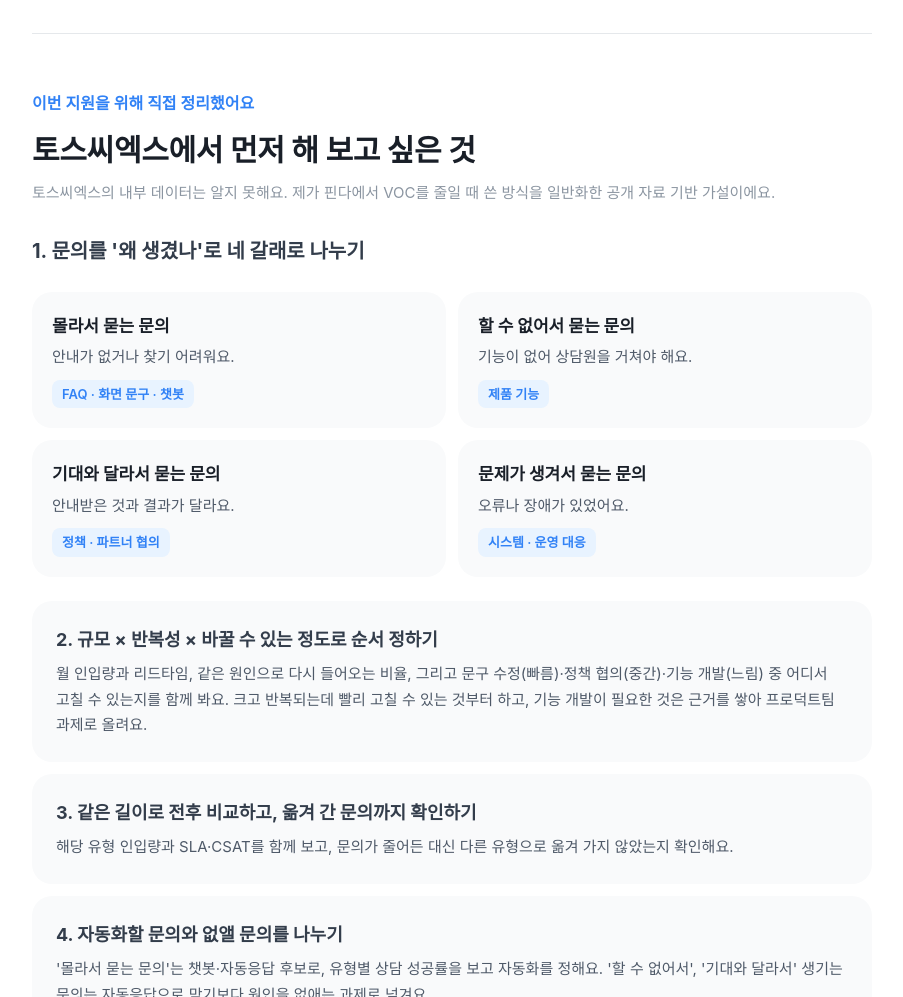
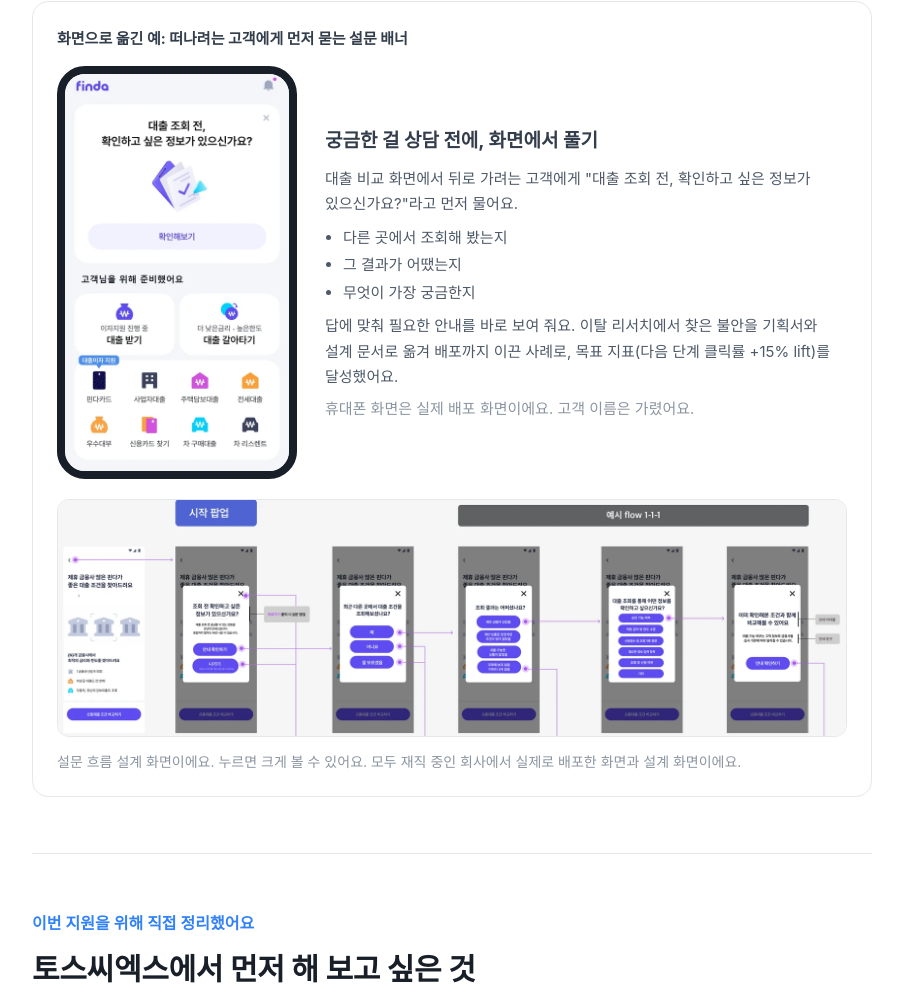
Before and after one commit to jylee-research/jiyoung-research-tcx, a plain HTML site: page index.html in a window 1280 px wide. Shown: the part 3855-4852 px from the top of the page, without its empty margins (188-1091 px from the left). Drawn offline with Linux system fonts and the light colour scheme; a web font is replaced by a local one.

Commit message:
포트폴리오 페이지

```diff
--- a/index.html
+++ b/index.html
@@ -62,6 +62,20 @@ h3{color:var(--head);font-size:20px;font-weight:700;margin-bottom:6px}
 .flow{margin-top:24px;display:grid;gap:12px}
 .flow .card h3{font-size:18px}
 .note{margin-top:16px;font-size:14px;color:var(--sub)}
+figure.viz{margin-top:24px;background:#fff;border:1px solid var(--line);border-radius:16px;padding:24px}
+figure.viz figcaption{font-size:14px;color:var(--sub);margin-top:14px;line-height:1.5}
+.viz-title{font-size:15px;font-weight:700;color:var(--head);margin-bottom:14px}
+.shots{display:grid;grid-template-columns:240px 1fr;gap:28px;align-items:center;margin-bottom:20px}
+.phone{border:8px solid #191f28;border-radius:28px;overflow:hidden;background:#f4f6fa}
+.phone img{display:block;width:100%;height:auto}
+.shot-text h3{font-size:19px}
+.shot-text p{font-size:15px;margin-top:8px}
+.shot-text ul{font-size:15px;padding-left:18px;margin-top:8px}
+.shot-text li + li{margin-top:2px}
+.shot-cap{font-size:13px;color:var(--sub);margin-top:8px;line-height:1.5}
+.flowimg{display:block;border:1px solid var(--line);border-radius:12px;overflow:hidden}
+.flowimg img{display:block;width:100%;height:auto}
+@media (max-width:640px){.shots{grid-template-columns:1fr}.phone{max-width:240px;margin:0 auto}}
 footer{border-top:1px solid var(--line);padding:40px 0 64px;font-size:14px;color:var(--sub)}
 footer p + p{margin-top:6px}
 footer .contact{font-size:16px;color:var(--head);margin-bottom:16px}
@@ -141,6 +155,25 @@ footer .contact{font-size:16px;color:var(--head);margin-bottom:16px}
       <div class="card"><h3>VOC를 전사가 보게</h3><div class="num">뉴스레터 열람률 72%</div><p>VOC 뉴스레터의 포맷을 정하고 핵심 이슈 중심으로 큐레이션해, 열람률을 63%에서 72%까지 올렸어요.</p></div>
       <div class="card"><h3>고객 곁에서</h3><div class="num">보이스피싱 피해 고객 응대</div><p>원치 않는 대출을 받은 고객에게 절차를 안내하고 도울 방법을 함께 찾았어요. 다음 날 고객이 문제가 해결됐다며 감사를 전했고, 사내에서 공개 칭찬을 받았어요.</p></div>
     </div>
+    <figure class="viz" aria-label="실제 배포된 시작 팝업 화면과 설문 흐름">
+      <p class="viz-title">화면으로 옮긴 예: 떠나려는 고객에게 먼저 묻는 설문 배너</p>
+      <div class="shots">
+        <div class="phone"><img src="img/banner_popup.webp" width="462" height="820" alt="대출 조회 전, 확인하고 싶은 정보가 있으신가요? 라고 묻는 시작 팝업과 확인해보기 버튼" loading="lazy"></div>
+        <div class="shot-text">
+          <h3>궁금한 걸 상담 전에, 화면에서 풀기</h3>
+          <p>대출 비교 화면에서 뒤로 가려는 고객에게 "대출 조회 전, 확인하고 싶은 정보가 있으신가요?"라고 먼저 물어요.</p>
+          <ul>
+            <li>다른 곳에서 조회해 봤는지</li>
+            <li>그 결과가 어땠는지</li>
+            <li>무엇이 가장 궁금한지</li>
+          </ul>
+          <p>답에 맞춰 필요한 안내를 바로 보여 줘요. 이탈 리서치에서 찾은 불안을 기획서와 설계 문서로 옮겨 배포까지 이끈 사례로, 목표 지표(다음 단계 클릭률 +15% lift)를 달성했어요.</p>
+          <p class="shot-cap">휴대폰 화면은 실제 배포 화면이에요. 고객 이름은 가렸어요.</p>
+        </div>
+      </div>
+      <a class="flowimg" href="img/survey_flow.webp" target="_blank" rel="noopener"><img src="img/survey_flow.webp" width="1600" height="478" alt="시작 팝업에서 다른 곳 조회 경험, 조회 결과, 확인하고 싶은 정보를 차례로 묻고 맞춤 안내로 이어지는 설문 흐름" loading="lazy"></a>
+      <figcaption>설문 흐름 설계 화면이에요. 누르면 크게 볼 수 있어요. 모두 재직 중인 회사에서 실제로 배포한 화면과 설계 화면이에요.</figcaption>
+    </figure>
   </section>
 
   <section id="plan">
```
Also changed, not shown: img/banner_popup.webp (added), img/survey_flow.webp (added).
